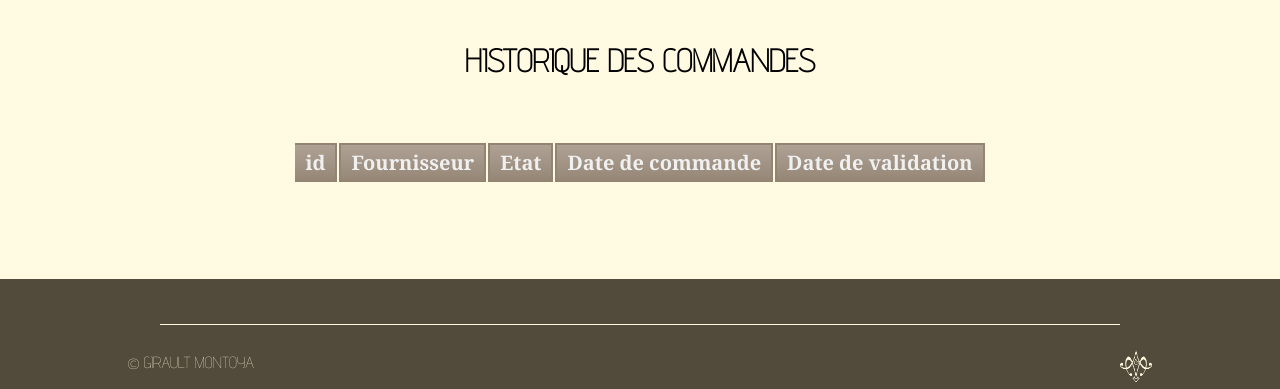
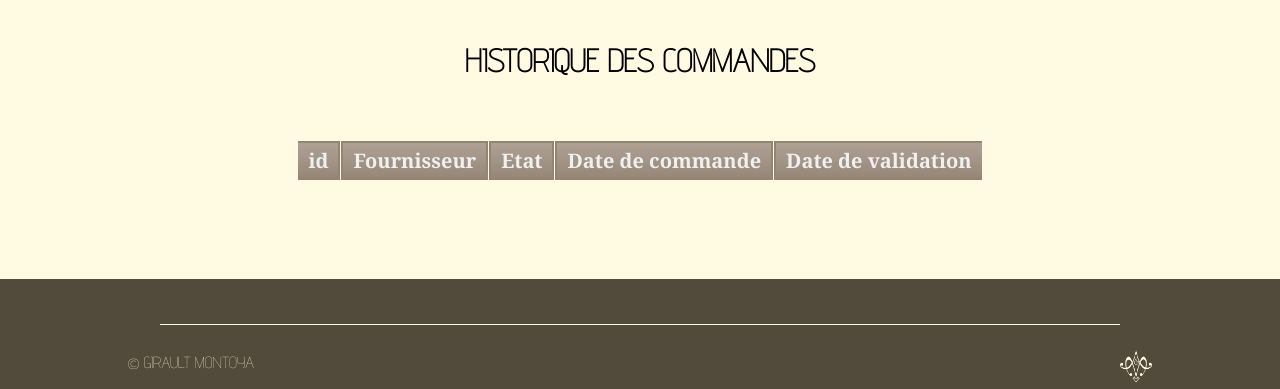
Before and after one commit to Lilaschabert/Projet-Info-EDI, a Flask app: page /historique-commandes/1 in a window 1280 px wide. Shown: the part 561-950 px from the top of the page. Run offline with Flask 2, Linux system fonts and the light colour scheme; data comes from the database, SQL or seed files in the repository; lists and menus that the app fills with data are empty.

Commit message:
style page historique commandes

```diff
--- a/static/style.css
+++ b/static/style.css
@@ -57,6 +57,17 @@ input.stock-input{
 #date-input{
 	width: auto;
 	text-align:center;
+}
+
+/* *********HISTORIQUE COMMANDE********* */
+#commandeTable td{
+	border-width: 1px 0px;
+}
+#commandeTable{
+	border-spacing: 1px 0;
+}
+#commandeTable tr:last-child td{
+	border-width: 1px 0px 2px 0px;
 }
 
 /* ***************NAVBAR**************** */
@@ -191,6 +202,9 @@ table.cinereousTable thead th {
 table.cinereousTable thead th:first-child {
   border-left: none;
 }
+table.cinereousTable thead th:last-child {
+  border-right: none;
+}
 
 table.cinereousTable tfoot td {
   font-size: 15px;
--- a/templates/page historique commande.html
+++ b/templates/page historique commande.html
@@ -14,7 +14,7 @@
 	</section>
 
 	<section id="stock">
-		<table class="cinereousTable">
+		<table class="cinereousTable" id="commandeTable">
 			<thead>
 				<tr>
 					{% for entete in liste_noms_entete %}
```
